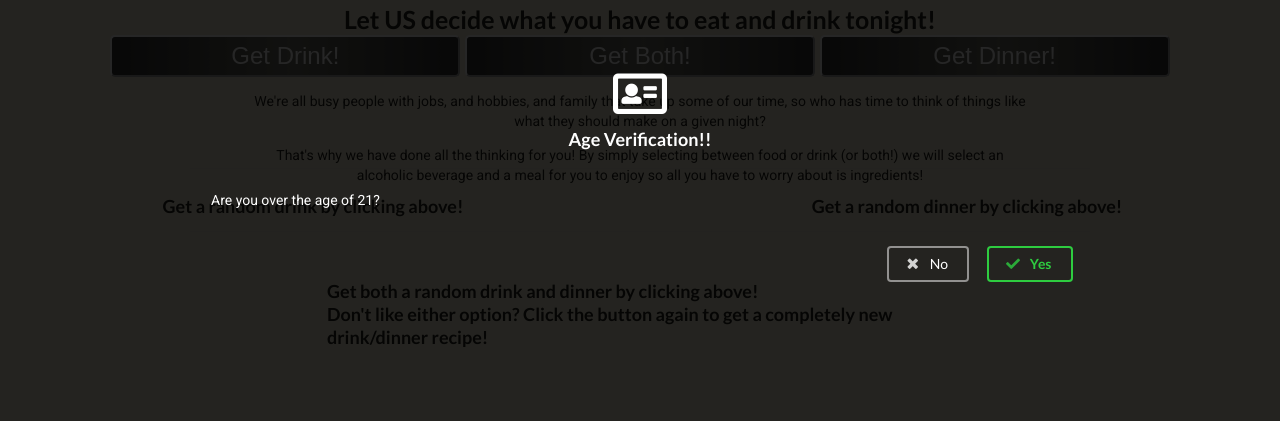
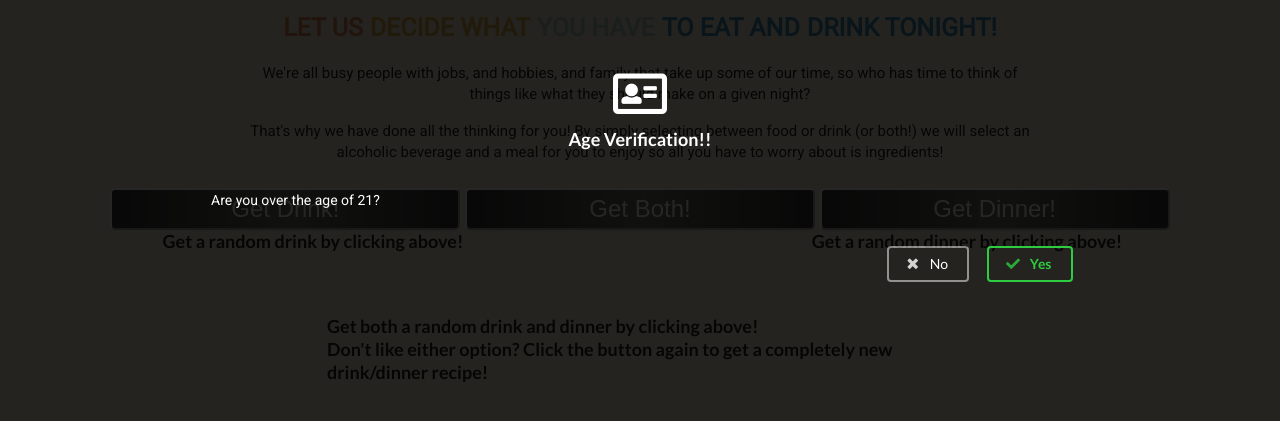
Before and after one commit to cblake506/SipOrSupper, a plain HTML site: page index.html in a window 1280 px wide. Shown: the part 227-648 px from the top of the page. Drawn offline with nearby package versions, Linux system fonts and the light colour scheme.

Commit message:
changed format

```diff
--- a/index.html
+++ b/index.html
@@ -37,28 +37,35 @@
       </div>
 
 <header>
-    <h1>
-        Let US decide what you have to eat and drink tonight!
+<div class="container">
+    <h1 class='title'>
+        <span class="title-word title-word-1">Let us</span>
+        <span class="title-word title-word-2">decide what</span>
+        <span class="title-word title-word-3">you have</span>
+        <span class="title-word title-word-4">to eat and</span>
+        <span class="title-word title-word-5">drink tonight!</span>
     </h1>
+    </div>
 </header>
 
     <section>
+        <div class="description">
+            <p>
+                We're all busy people with jobs, and hobbies, and family that take up some of our time, so who has time to think of things like what they should make on a given night?</p>
+            </p>
+
+            <p>
+                That's why we have done all the thinking for you! By simply selecting between food or drink (or both!) we will select an alcoholic beverage and a meal for you to enjoy so all you have to worry about is ingredients!
+            </p>
+
+            </div>
 
         <h2>
             <button class="button-primary" id="get_drink">Get Drink!</button>
             <button class="button-primary" id="get_both">Get Both!</button>
             <button class="button-primary" id="get_dinner">Get Dinner!</button>
         </h2>
-        <div class="description">
-        <p>
-            We're all busy people with jobs, and hobbies, and family that take up some of our time, so who has time to think of things like what they should make on a given night?</p>
-        </p>
 
-        <p>
-            That's why we have done all the thinking for you! By simply selecting between food or drink (or both!) we will select an alcoholic beverage and a meal for you to enjoy so all you have to worry about is ingredients!
-        </p>
-
-        </div>
 
     </section>
 
--- a/style.css
+++ b/style.css
@@ -59,4 +59,64 @@ h1 {
   border-radius: 8px;
   max-width: 822px;
   padding: 0px 20px;
+  font-size: 15px;
 }
+
+.title-word {
+  animation: color-animation 4s linear infinite;
+}
+
+.title-word-1 {
+  --color-1: #DF8453;
+  --color-2: #3D8DAE;
+  --color-3: #E4A9A8;
+}
+
+.title-word-2 {
+  --color-1: #DBAD4A;
+  --color-2: #ACCFCB;
+  --color-3: #17494D;
+}
+
+.title-word-3 {
+  --color-1: #ACCFCB;
+  --color-2: #E4A9A8;
+  --color-3: #ACCFCB;
+}
+
+.title-word-4 {
+  --color-1: #3D8DAE;
+  --color-2: #DF8453;
+  --color-3: #E4A9A8;
+}
+
+.title-word-5 {
+  --color-1: #3D8DAE;
+  --color-2: #DF8453;
+  --color-3: #E4A9A8;
+}
+
+@keyframes color-animation {
+  0%    {color: var(--color-1)}
+  32%   {color: var(--color-1)}
+  33%   {color: var(--color-2)}
+  65%   {color: var(--color-2)}
+  66%   {color: var(--color-3)}
+  99%   {color: var(--color-3)}
+  100%  {color: var(--color-1)}
+}
+
+
+.container {
+  display: grid;
+  place-items: center;
+  text-align: center;
+  height: 50px;
+}
+
+.title {
+  font-family: "Montserrat", sans-serif;
+  font-weight: 800;
+  font-size: 25px;
+  text-transform: uppercase;
+}
```
